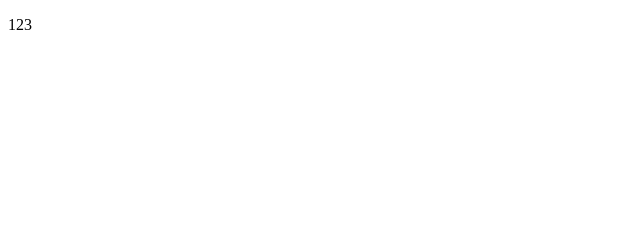
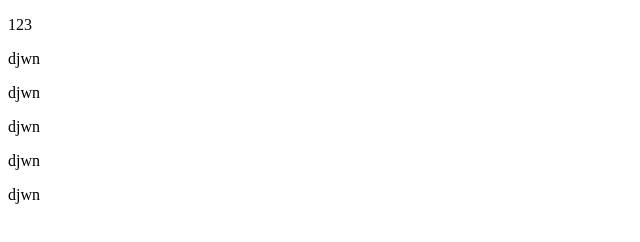
Before and after one commit to test8795475/project01, a plain HTML site: page shopcar.html in a window 1280 px wide. Shown: the whole page, without its empty margins (0-640 px from the left). Drawn offline with Linux system fonts and the light colour scheme.

Commit message:
修改购物车

```diff
--- a/shopcar.html
+++ b/shopcar.html
@@ -7,5 +7,10 @@
 </head>
 <body>
     <p>123</p>
+    <p>djwn</p>
+    <p>djwn</p>
+    <p>djwn</p>
+    <p>djwn</p>
+    <p>djwn</p>
 </body>
 </html>
```
